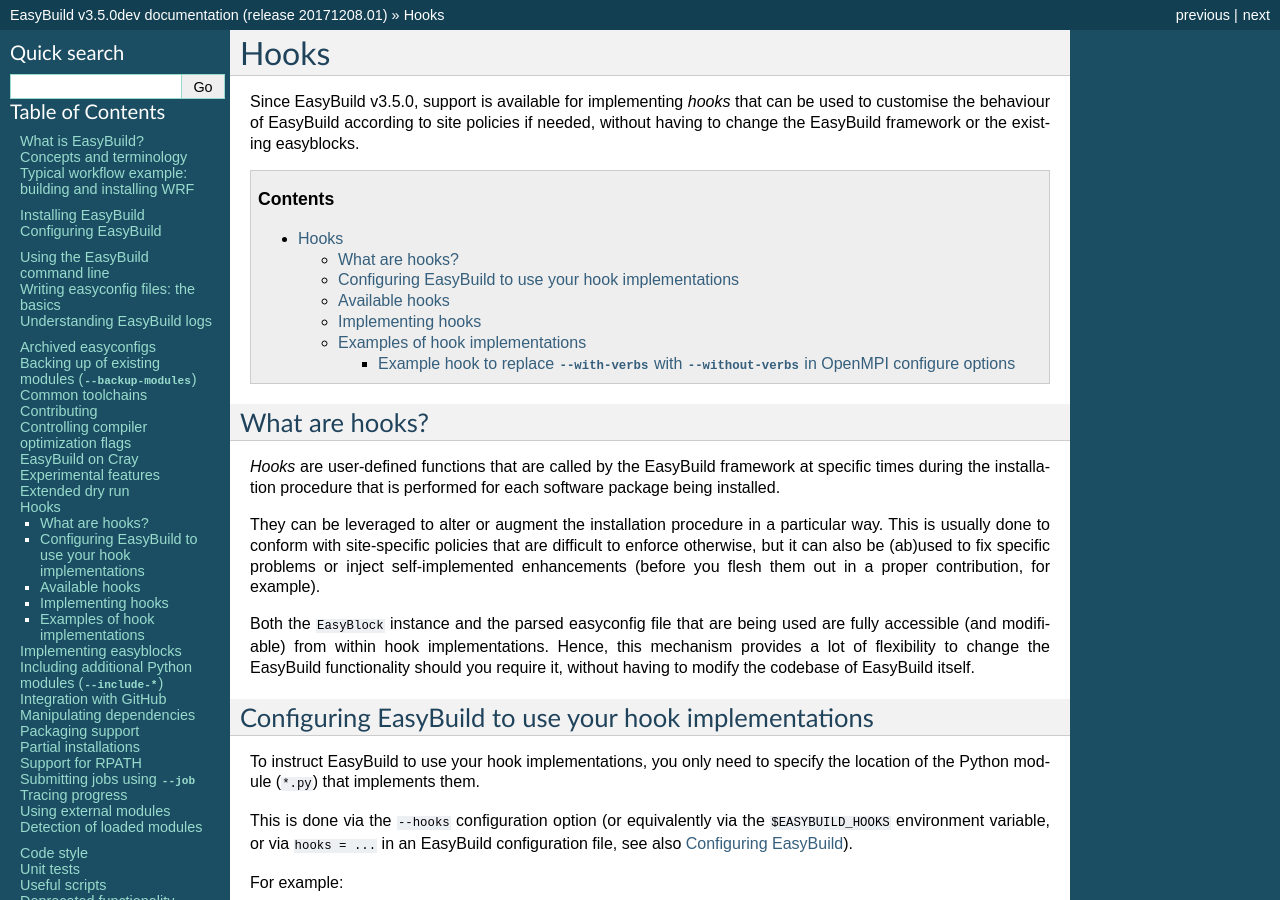
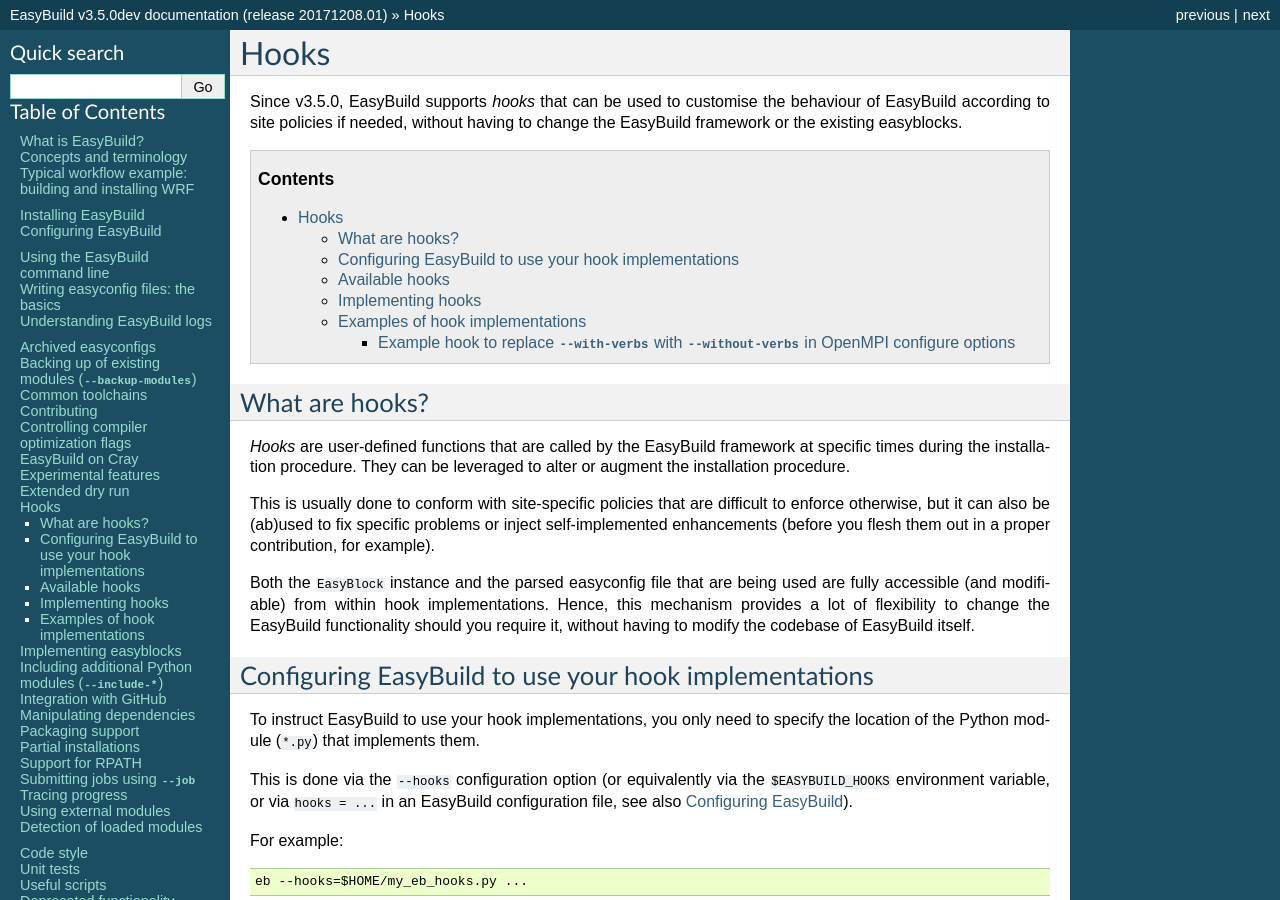
Before and after one commit to easybuilders/easybuild, a Sphinx documentation site: the page built from docs/Hooks.rst, in a window 1280 px wide and 900 px high. Built offline with Sphinx 7.4.7, drawn with Linux system fonts in a browser that asks for light colours; pages that are not in the unit, such as notebooks, are missing from menus.

Commit message:
final(?) round of fixing remarks for hooks docs

```diff
--- a/docs/Changelog.rst
+++ b/docs/Changelog.rst
@@ -5,7 +5,7 @@
 
 (for EasyBuild release notes, see :ref:`release_notes`)
 
-* **release 20171208.01** (`Dec 8th 2017`): document suupport for user-defined hooks (see :ref:`hooks`)
+* **release 20171208.01** (`Dec 8th 2017`): document support for user-defined hooks (see :ref:`hooks`)
 * **release 20171017.01** (`Oct 17th 2017`): update release notes for EasyBuild v3.4.1 (see :ref:`release_notes_eb341`)
 * **release 20170910.01** (`Sept 10th 2017`): update release notes for EasyBuild v3.4.0 (see :ref:`release_notes_eb340`)
 * **release 20170906.01** (`Sept 6th 2017`): document ``--trace`` (see :ref:`trace`)
--- a/docs/Hooks.rst
+++ b/docs/Hooks.rst
@@ -3,7 +3,7 @@
 Hooks
 =====
 
-Since EasyBuild v3.5.0, support is available for implementing *hooks* that can be used
+Since v3.5.0, EasyBuild supports *hooks* that can be used
 to customise the behaviour of EasyBuild according to site policies if needed,
 without having to change the EasyBuild framework or the existing easyblocks.
 
@@ -17,9 +17,8 @@
 ---------------
 
 *Hooks* are user-defined functions that are called by the EasyBuild framework at specific times during
-the installation procedure that is performed for each software package being installed.
+the installation procedure. They can be leveraged to alter or augment the installation procedure.
 
-They can be leveraged to alter or augment the installation procedure in a particular way.
 This is usually done to conform with site-specific policies that are difficult to enforce otherwise,
 but it can also be (ab)used to fix specific problems or inject self-implemented enhancements
 (before you flesh them out in a proper contribution, for example).
```
